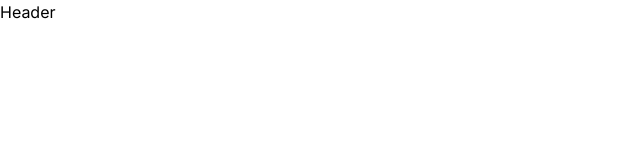
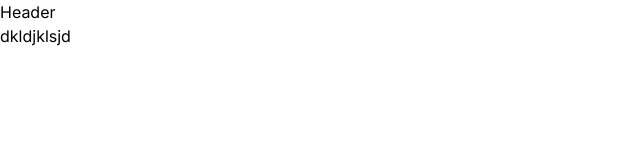
Before and after one commit to Askebir/AI-landing-page-Next.js-, a Next.js app: page / in a window 1280 px wide. Shown: the top 160 px of the page, without its empty margins (0-640 px from the left). Built offline with nearby package versions, Linux system fonts and the light colour scheme.

Commit message:
second commit

```diff
--- a/src/app/page.tsx
+++ b/src/app/page.tsx
@@ -2,6 +2,9 @@ import { Header } from "@/sections/Header";
 
 export default function Home() {
   return (
+    <div>
     <Header/>
+    dkldjklsjd
+    </div>
   )
 }
```
